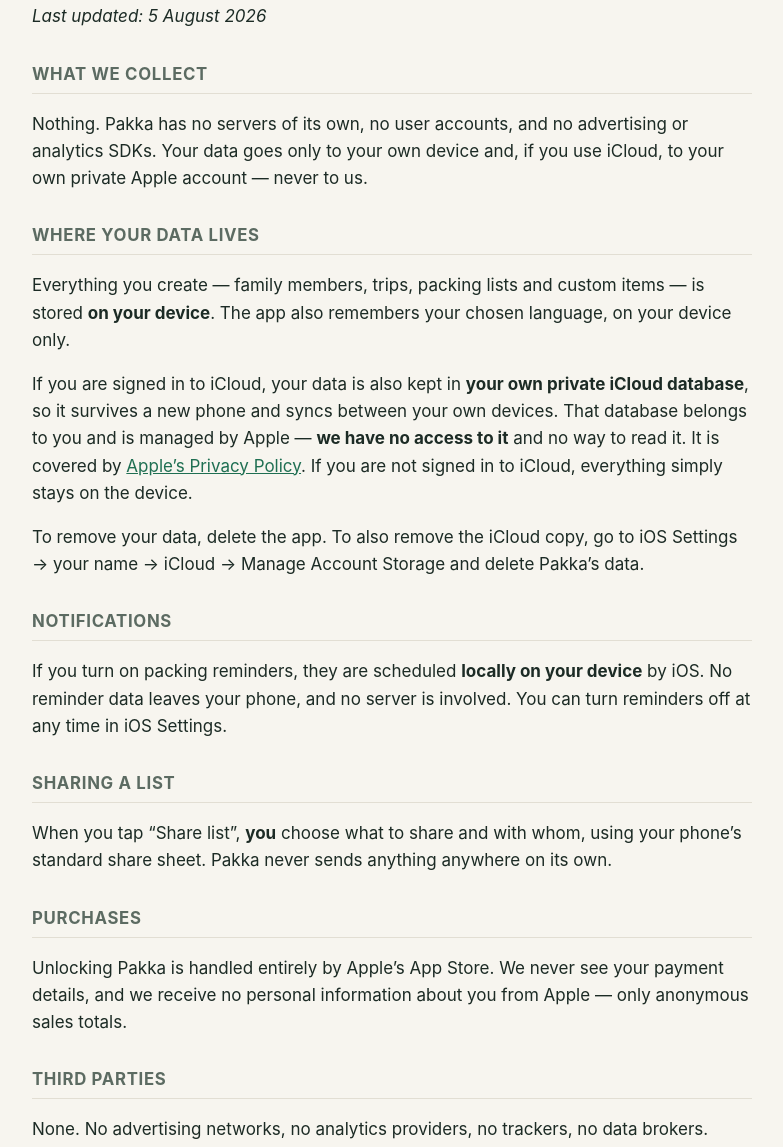
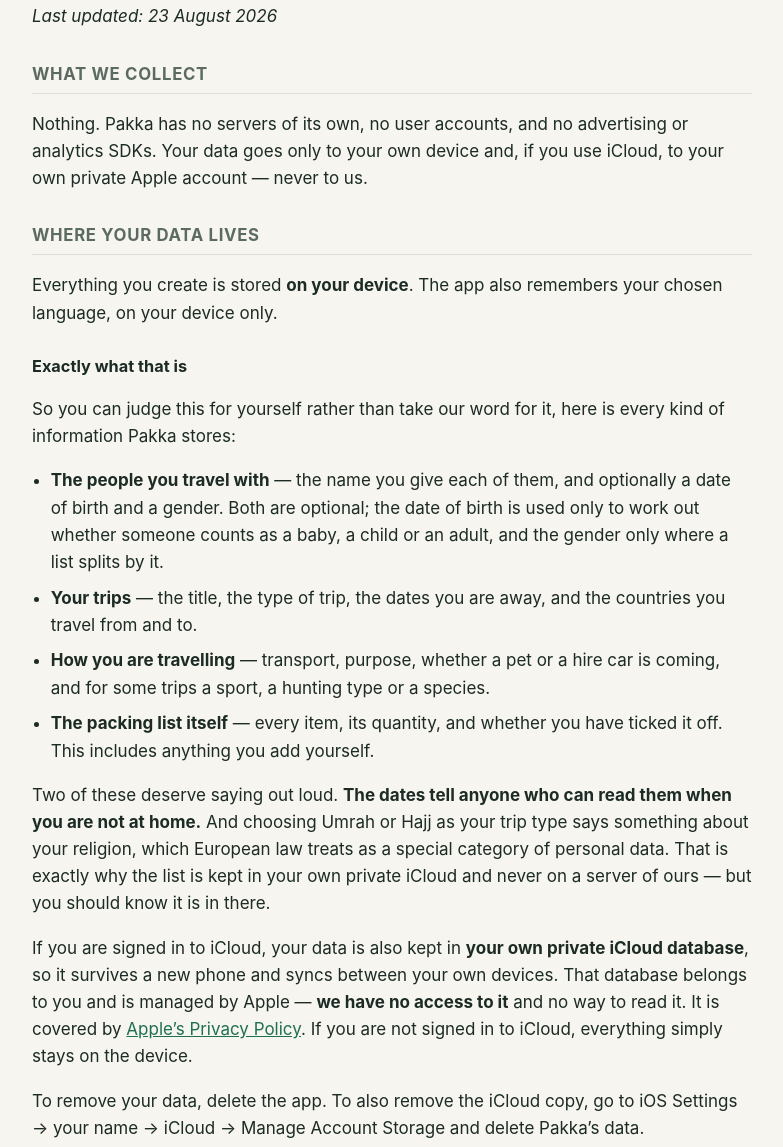
Before and after one commit to Gertzjensen/pakka-web, a plain HTML site: page privacy.html in a window 1280 px wide. Shown: the part 281-1428 px from the top of the page, without its empty margins (248-1031 px from the left). Drawn offline with Linux system fonts and the light colour scheme.

Commit message:
Opdatér getpakka.app fra web/

```diff
--- a/privacy.html
+++ b/privacy.html
@@ -6,11 +6,13 @@
 .wrap{max-width:760px;margin:0 auto;padding:32px 20px 80px}a{color:#1f6f52}
 h1{font-size:2rem;margin:.2em 0}.tag{color:#5c6b62;font-size:1.15rem;margin:0 0 1em}
 h2{font-size:1.05rem;text-transform:uppercase;letter-spacing:.04em;color:#5c6b62;margin:1.8em 0 .4em;border-bottom:1px solid #e2ded3;padding-bottom:.3em}
+h3{font-size:1.02rem;margin:1.6em 0 .3em;color:#1c2b25}
+ul{padding-left:1.1em;margin:.6em 0}li{margin:.5em 0}
 .lead{background:#fff;border:1px solid #e2ded3;border-radius:16px;padding:18px 22px;margin:1.2em 0;font-size:1.05rem}
 .da{background:#fff;border:1px solid #e2ded3;border-left:3px solid #1f6f52;border-radius:0;padding:16px 20px;margin:2em 0;font-size:.98rem}
 footer{color:#8a978f;font-size:.9rem;margin-top:48px;border-top:1px solid #e2ded3;padding-top:18px}
 footer a{margin-right:14px}
-@media(prefers-color-scheme:dark){body{background:#121815;color:#e8ede9}h2{color:#9bbcac;border-color:#2b3a33}
+@media(prefers-color-scheme:dark){body{background:#121815;color:#e8ede9}h2{color:#9bbcac;border-color:#2b3a33}h3{color:#e8ede9}
 .lead,.da{background:#1b2420;border-color:#2b3a33}footer{border-color:#2b3a33}}</style></head><body><div class="wrap">
 
 <h1>Privacy Policy</h1>
@@ -20,7 +22,7 @@
 no ads and no tracking. Your packing lists, your family setup and your trips stay on your device
 and in your own private iCloud — never on any server of ours.</div>
 
-<p><em>Last updated: 5 August 2026</em></p>
+<p><em>Last updated: 23 August 2026</em></p>
 
 <h2>What we collect</h2>
 <p>Nothing. Pakka has no servers of its own, no user accounts, and no advertising or analytics SDKs.
@@ -28,8 +30,29 @@
 never to us.</p>
 
 <h2>Where your data lives</h2>
-<p>Everything you create — family members, trips, packing lists and custom items — is stored
-<strong>on your device</strong>. The app also remembers your chosen language, on your device only.</p>
+<p>Everything you create is stored <strong>on your device</strong>. The app also remembers your
+chosen language, on your device only.</p>
+
+<h3>Exactly what that is</h3>
+<p>So you can judge this for yourself rather than take our word for it, here is every kind of
+information Pakka stores:</p>
+<ul>
+  <li><strong>The people you travel with</strong> — the name you give each of them, and optionally
+      a date of birth and a gender. Both are optional; the date of birth is used only to work out
+      whether someone counts as a baby, a child or an adult, and the gender only where a list
+      splits by it.</li>
+  <li><strong>Your trips</strong> — the title, the type of trip, the dates you are away, and the
+      countries you travel from and to.</li>
+  <li><strong>How you are travelling</strong> — transport, purpose, whether a pet or a hire car is
+      coming, and for some trips a sport, a hunting type or a species.</li>
+  <li><strong>The packing list itself</strong> — every item, its quantity, and whether you have
+      ticked it off. This includes anything you add yourself.</li>
+</ul>
+<p>Two of these deserve saying out loud. <strong>The dates tell anyone who can read them when you
+are not at home.</strong> And choosing Umrah or Hajj as your trip type says something about your
+religion, which European law treats as a special category of personal data. That is exactly why
+the list is kept in your own private iCloud and never on a server of ours — but you should know it
+is in there.</p>
 <p>If you are signed in to iCloud, your data is also kept in <strong>your own private iCloud
 database</strong>, so it survives a new phone and syncs between your own devices. That database
 belongs to you and is managed by Apple — <strong>we have no access to it</strong> and no way to read
@@ -45,7 +68,10 @@
 
 <h2>Sharing a list</h2>
 <p>When you tap “Share list”, <strong>you</strong> choose what to share and with whom, using your phone’s
-standard share sheet. Pakka never sends anything anywhere on its own.</p>
+standard share sheet. Once a list leaves the app that way, where it goes is up to you and the app you
+sent it with.</p>
+<p>Apart from the iCloud sync described above, Pakka sends nothing anywhere — and iCloud only ever
+goes to your own account, never to us.</p>
 
 <h2>Purchases</h2>
 <p>Unlocking Pakka is handled entirely by Apple’s App Store. We never see your payment details, and we
```
Also changed, not shown: 1 other file.
